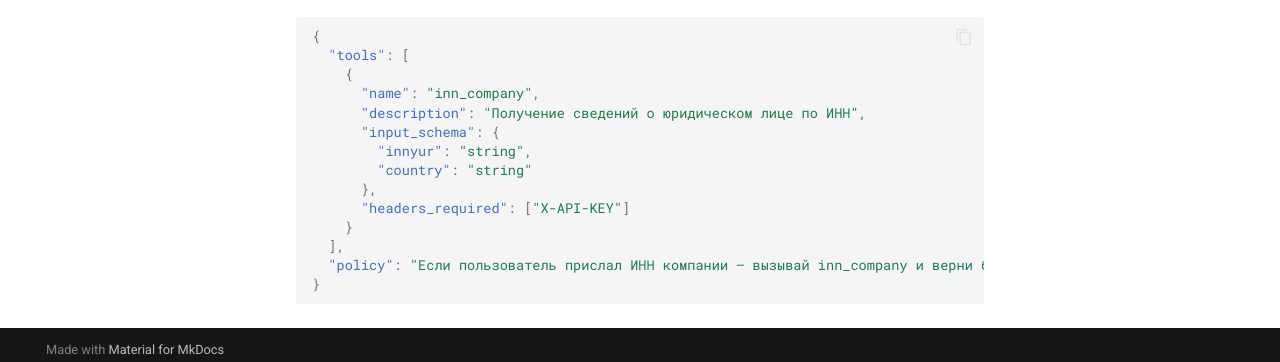
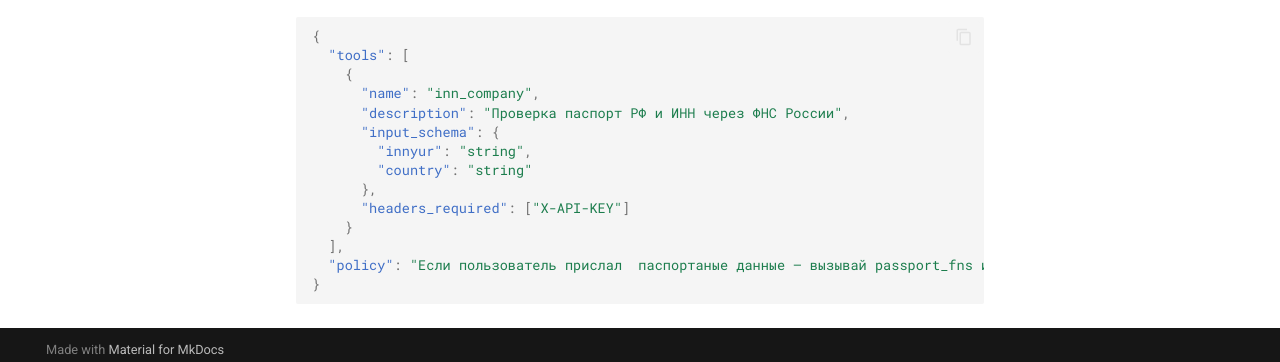
Before and after one commit to avpm05/newdb_docs, an MkDocs documentation site: the page built from docs/api/02-passport_fns.md, in a window 1280 px wide and 900 px high, scrolled down 1197 px. Shown: the part 527-889 px from the top of the window. Built offline with MkDocs 1.6.1 and Material for MkDocs 9.7.7, drawn with Linux system fonts in a browser that asks for light colours.

Commit message:
add 3 pages

````diff
--- a/docs/api/02-passport_fns.md
+++ b/docs/api/02-passport_fns.md
@@ -74,7 +74,7 @@ X-API-KEY: YOUR_TOKEN
   "tools": [
     {
       "name": "inn_company",
-      "description": "Получение сведений о юридическом лице по ИНН",
+      "description": "Проверка паспорт РФ и ИНН через ФНС России",
       "input_schema": {
         "innyur": "string",
         "country": "string"
@@ -82,6 +82,6 @@ X-API-KEY: YOUR_TOKEN
       "headers_required": ["X-API-KEY"]
     }
   ],
-  "policy": "Если пользователь прислал ИНН компании — вызывай inn_company и верни базовые сведения."
+  "policy": "Если пользователь прислал  паспортаные данные — вызывай passport_fns и верни сведения по ИНН ."
 }
 ```
````
